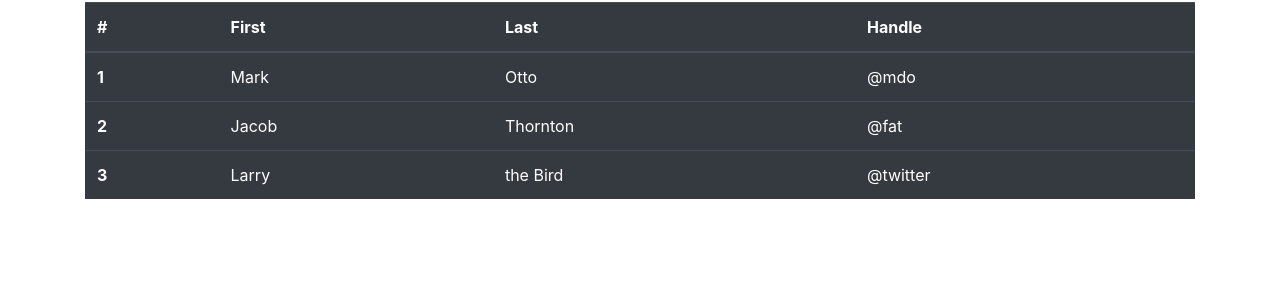
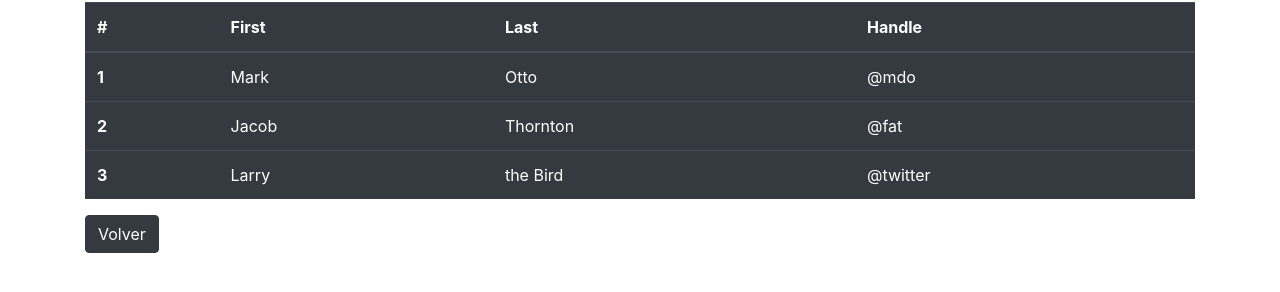
Before and after one commit to eloymdz/PruebaGIT, a plain HTML site: page index.html in a window 1280 px wide. Shown: the part 54-346 px from the top of the page. Drawn offline with nearby package versions, Linux system fonts and the light colour scheme.

Commit message:
Se agrego un boton

```diff
--- a/index.html
+++ b/index.html
@@ -41,6 +41,7 @@
         </tr>
       </tbody>
     </table>
+    <button type="button" class="btn btn-dark">Volver</button>
   </div>
 </body>
 
```
